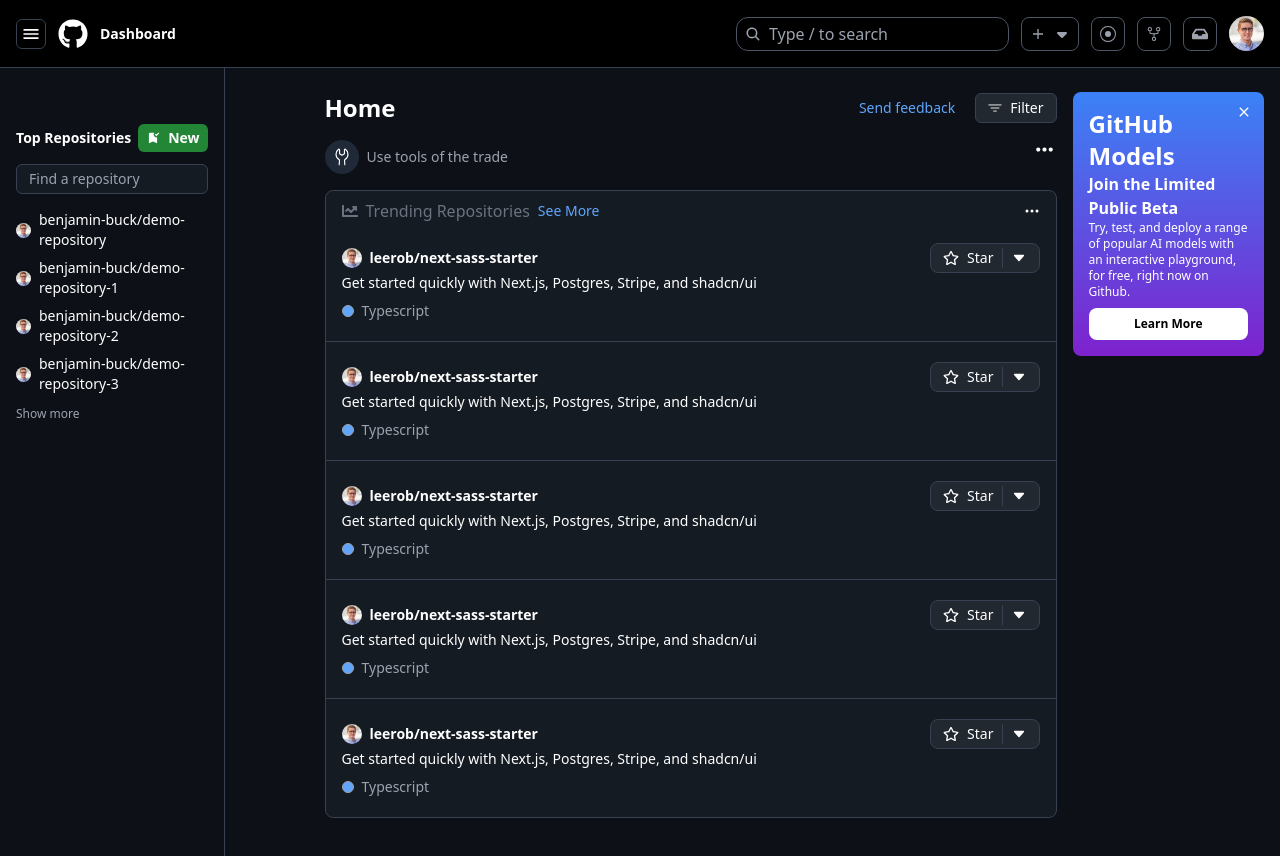
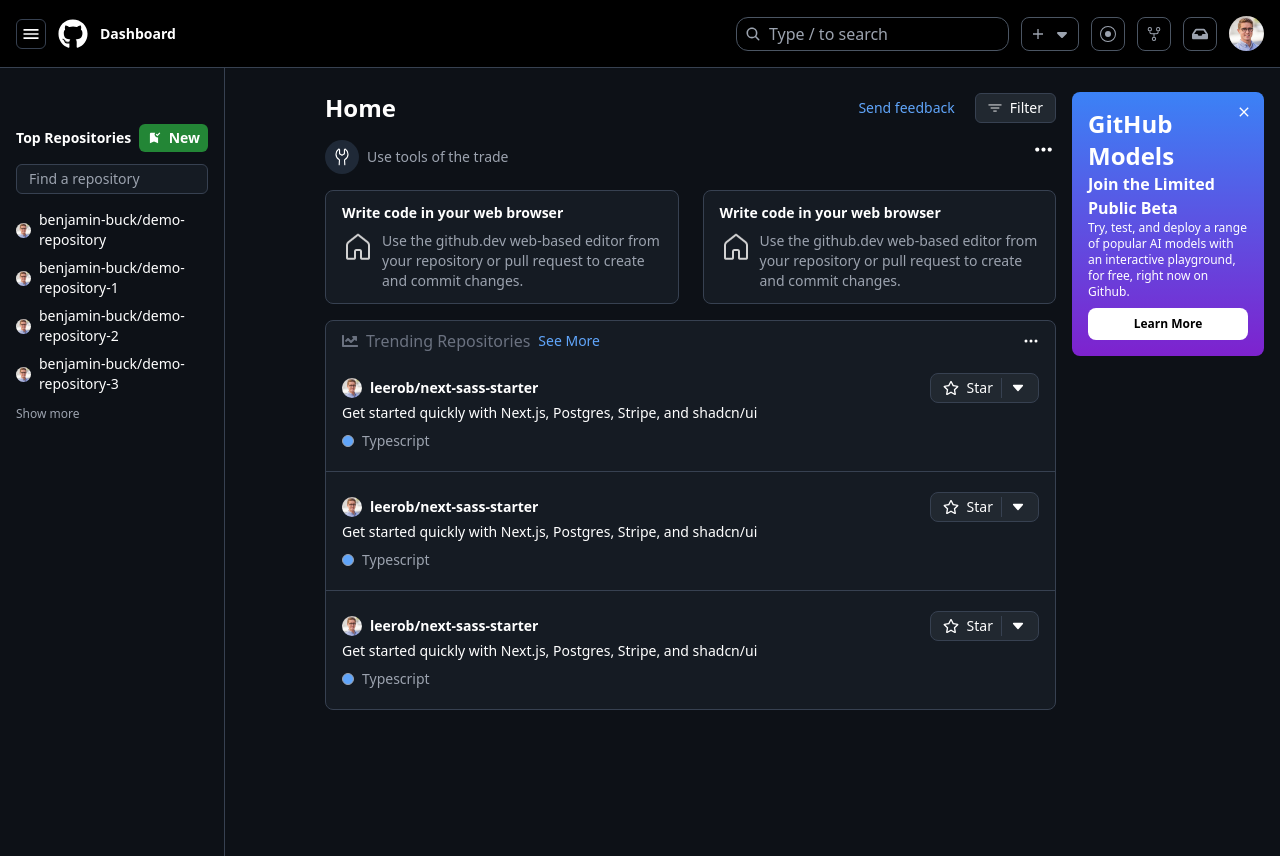
Before and after one commit to Benjamin-buck/github-clone, a Next.js app: page /dashboard in a window 1280 px wide. Shown: the top 856 px of the page. Built offline with nearby package versions, Linux system fonts and the light colour scheme.

Commit message:
Adds Cards to Dashboard

```diff
--- a/app/dashboard/page.tsx
+++ b/app/dashboard/page.tsx
@@ -9,10 +9,10 @@
       <Navbar />
 
       <div className="flex flex-row max-md:flex-col">
-        <div className=" flex-1 h-[100vh] border-r border-gray-700">
+        <div className=" flex-1 h-[100vh] ">
           <TopRepos />
         </div>
-        <div className="w-[65%]  mt-6 pl-[100px] max-xl:px-5 max-md:w-[100%]">
+        <div className="w-[65%] border-l border-gray-700  pl-[100px] max-xl:px-5 max-md:w-[100%]">
           <MainContent />
         </div>
         <div className="flex-1 max-xl:hidden">
--- /dev/null
+++ b/components/Card.tsx
@@ -0,0 +1,20 @@
+import React from "react";
+
+interface Props {
+  label: string;
+  icon: string;
+  description: string;
+}
+const Card = ({ label, icon, description }: Props) => {
+  return (
+    <div className="bg-[#151b23] flex-1 px-4 py-3 rounded-lg border border-gray-700">
+      <h2 className="text-sm font-semibold">{label}</h2>
+      <div className="flex gap-2 mt-2">
+        <img src={icon} alt="Icon" className="w-8 h-8" />
+        <p className="text-sm text-gray-400">{description}</p>
+      </div>
+    </div>
+  );
+};
+
+export default Card;
--- a/components/MainContent.tsx
+++ b/components/MainContent.tsx
@@ -4,10 +4,12 @@
 import { GoTools } from "react-icons/go";
 import { BiDotsHorizontalRounded } from "react-icons/bi";
 import TrendingRepos from "./TrendingRepos";
+import Card from "./Card";
+import { cards } from "@/constants/data";
 
 const MainContent = () => {
   return (
-    <div>
+    <div className="mt-6">
       <div className="flex justify-between items-center">
         <h1 className="text-2xl font-semibold">Home</h1>
         <div className="flex gap-5 flex-row-reverse items-center">
@@ -32,6 +34,17 @@
         </div>
       </div>
 
+      <div className="flex justify-between gap-6 mt-4 max-lg:flex-col">
+        {cards.map(({ label, icon, description }) => (
+          <Card
+            key={label}
+            label={label}
+            icon={icon}
+            description={description}
+          />
+        ))}
+      </div>
+
       <TrendingRepos />
     </div>
   );
--- a/components/Repository.tsx
+++ b/components/Repository.tsx
@@ -13,7 +13,7 @@
 }
 
 const Repository = ({ repo, description, language, profileImage }: Props) => {
-  const [favorite, setFavorite] = useState(false);
+  const [favorite] = useState(false);
   return (
     <div className="border-b last:border-none border-gray-700 mt-5">
       <div className="mb-5 mx-4">
--- a/components/TopRepos.tsx
+++ b/components/TopRepos.tsx
@@ -6,7 +6,7 @@
 
 const TopRepos = () => {
   return (
-    <div className="mt-14 mx-4">
+    <div className="mt-14 mx-4 ">
       <div className="flex justify-between items-center">
         <h2 className="text-sm font-semibold">Top Repositories</h2>
         <button className="bg-[#238636] text-white px-2 py-1 rounded-md flex gap-2 items-center text-sm font-semibold">
--- a/constants/data.ts
+++ b/constants/data.ts
@@ -7,8 +7,6 @@
 
 
 export const trendingRepos = [
-    {repo: 'leerob/next-sass-starter', description: 'Get started quickly with Next.js, Postgres, Stripe, and shadcn/ui', language: 'Typescript', profileImage: '/profile.jpg'},
-    {repo: 'leerob/next-sass-starter', description: 'Get started quickly with Next.js, Postgres, Stripe, and shadcn/ui', language: 'Typescript', profileImage: '/profile.jpg'},
     {repo: 'leerob/next-sass-starter', description: 'Get started quickly with Next.js, Postgres, Stripe, and shadcn/ui', language: 'Typescript', profileImage: '/profile.jpg'},
     {repo: 'leerob/next-sass-starter', description: 'Get started quickly with Next.js, Postgres, Stripe, and shadcn/ui', language: 'Typescript', profileImage: '/profile.jpg'},
     {repo: 'leerob/next-sass-starter', description: 'Get started quickly with Next.js, Postgres, Stripe, and shadcn/ui', language: 'Typescript', profileImage: '/profile.jpg'},
@@ -22,3 +20,8 @@
     {Label: 'Discussions', icon:'/home.png', href:"/dashboard"},
     {Label: 'Codespaces', icon:'/home.png', href:"/dashboard"},
 ]
+
+export const cards = [
+    {label: 'Write code in your web browser', icon: '/home.png', description: 'Use the github.dev web-based editor from your repository or pull request to create and commit changes.'},
+    {label: 'Write code in your web browser', icon: '/home.png', description: 'Use the github.dev web-based editor from your repository or pull request to create and commit changes.'},
+]
--- a/next.config.mjs
+++ b/next.config.mjs
@@ -1,4 +1,6 @@
 /** @type {import('next').NextConfig} */
-const nextConfig = {};
+const nextConfig = {
+    output: "export"
+};
 
 export default nextConfig;
```
